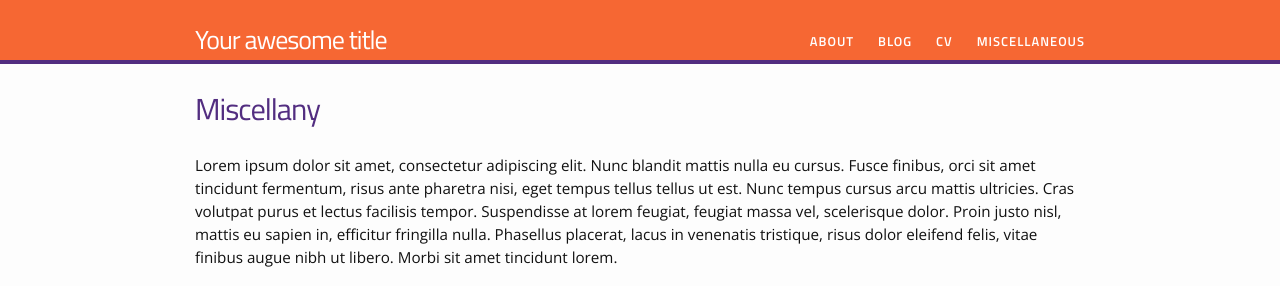
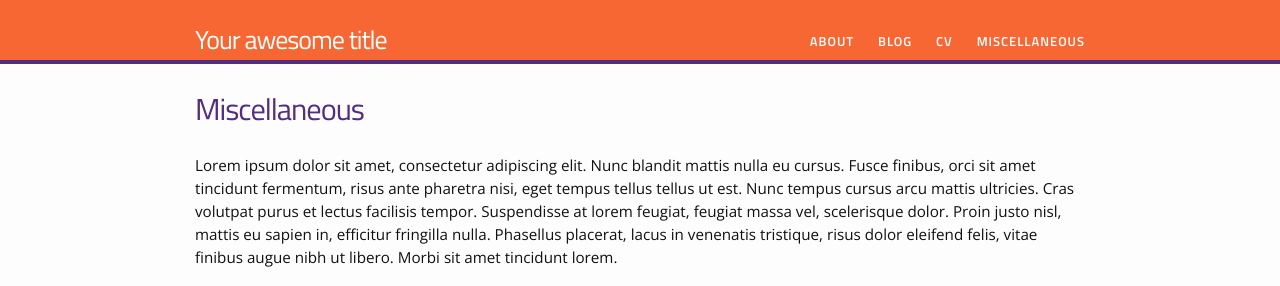
Before and after one commit to divesh04/divesh04.github.io, a Jekyll site: the page built from miscellaneous.md, in a window 1280 px wide. Shown: the top 286 px of the page. Built offline with Jekyll 4.4.1, drawn with Linux system fonts in a browser that asks for light colours.

```diff
--- a/miscellany.md
+++ b/miscellaneous.md
@@ -1,7 +1,7 @@
 ---
 layout: page
-title: Miscellany
-permalink: /miscellany/
+title: Miscellaneous
+permalink: /miscellaneous/
 ---
 
 Lorem ipsum dolor sit amet, consectetur adipiscing elit. Nunc blandit mattis nulla eu cursus. Fusce finibus, orci sit amet tincidunt fermentum, risus ante pharetra nisi, eget tempus tellus tellus ut est. Nunc tempus cursus arcu mattis ultricies. Cras volutpat purus et lectus facilisis tempor. Suspendisse at lorem feugiat, feugiat massa vel, scelerisque dolor. Proin justo nisl, mattis eu sapien in, efficitur fringilla nulla. Phasellus placerat, lacus in venenatis tristique, risus dolor eleifend felis, vitae finibus augue nibh ut libero. Morbi sit amet tincidunt lorem.
```
Also changed, not shown: about.md (+1 -1 lines), 2 other files.
